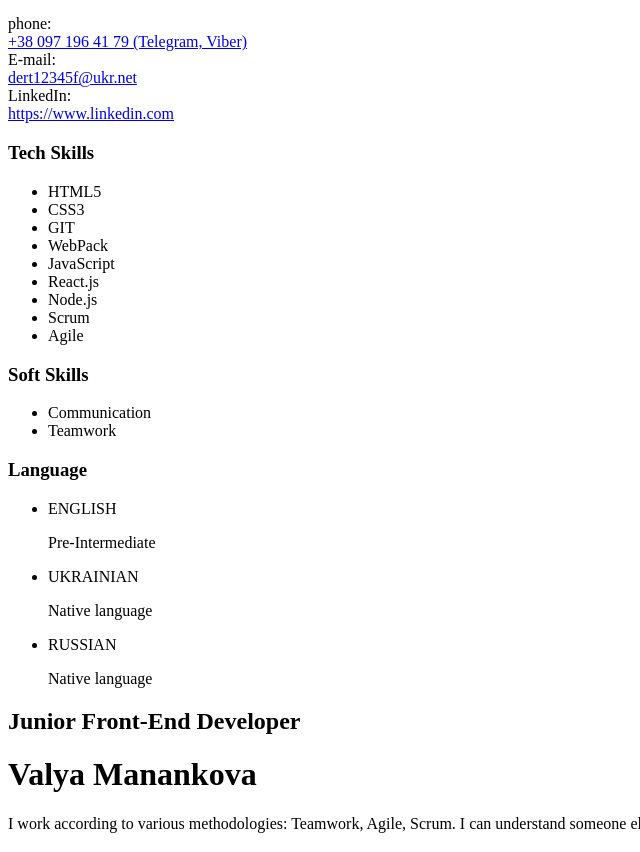
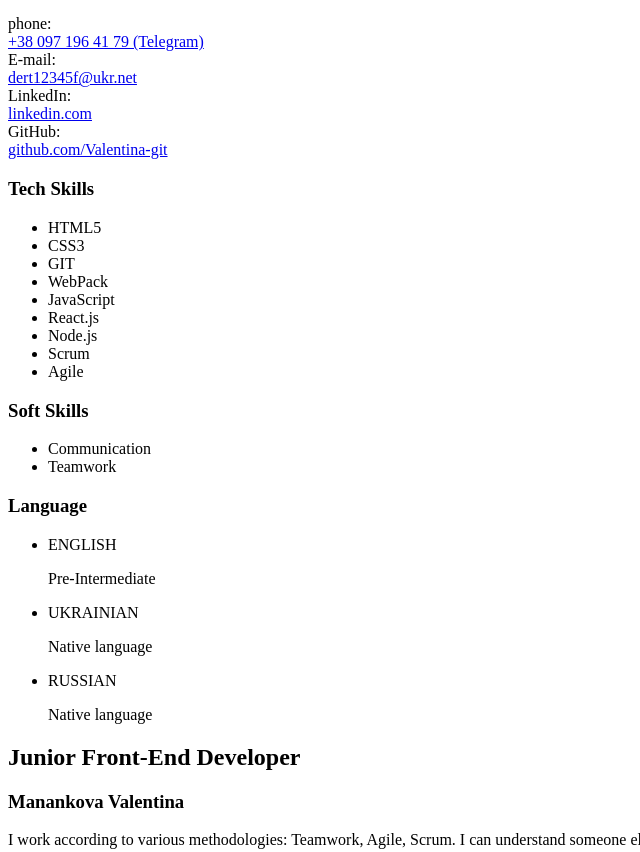
Before and after one commit to Valentina-git/project-resume, a website: page src/index.html in a window 1280 px wide. Shown: the part 381-1233 px from the top of the page, without its empty margins (0-640 px from the left). Drawn offline with Linux system fonts and the light colour scheme.

Commit message:
edit resume

```diff
--- a/src/index.html
+++ b/src/index.html
@@ -24,25 +24,25 @@
         <img class="my-photo" src="./images/Photo.jpg" alt="My photo" />
 
         <!-- contacts container-->
-        <div class="contacts-container">
+        <section class="contacts-container">
           <h3 class="contacts-title">Contacts</h3>
-          <div>
+          <section>
             <span class="contacts-link-type">phone:</span>
             <br />
             <a class="contacts-link" href="tel:+380971964179"
-              >+38 097 196 41 79 (Telegram, Viber)
+              >+38 097 196 41 79 (Telegram)
             </a>
-          </div>
+          </section>
 
-          <div>
+          <section>
             <span class="contacts-link-type">E-mail:</span>
             <br />
             <a class="contacts-link" href="mailto:dert12345f@ukr.net"
               >dert12345f@ukr.net
             </a>
-          </div>
+          </section>
 
-          <div>
+          <section>
             <span class="contacts-link-type">LinkedIn:</span>
             <br />
             <a
@@ -50,12 +50,24 @@
               href="https://www.linkedin.com/in/valentina-manankova-691525207/"
               target="_blank"
               rel="noreferrer noopener"
-              >https://www.linkedin.com
+              >linkedin.com
             </a>
-          </div>
+          </section>
+
+          <section>
+            <span class="contacts-link-type">GitHub:</span>
+            <br />
+            <a
+              class="contacts-link"
+              href="https://github.com/Valentina-git"
+              target="_blank"
+              rel="noreferrer noopener"
+              >github.com/Valentina-git
+            </a>
+          </section>
 
           <!--Tech Skills container-->
-          <div class="tech-Skills-container">
+          <section class="tech-Skills-container">
             <h3 class="tech-Skills-title">Tech Skills</h3>
             <ul>
               <li class="tech-Skills-iten">
@@ -86,10 +98,10 @@
                 <span class="tech-Skills-text">Agile</span>
               </li>
             </ul>
-          </div>
+          </section>
 
           <!--Soft Skills-->
-          <div class="soft-Skills-container">
+          <section class="soft-Skills-container">
             <h3 class="soft-Skills-title">Soft Skills</h3>
             <ul>
               <li class="soft-Skills-iten">
@@ -99,10 +111,10 @@
                 <span class="soft-Skills-text">Teamwork</span>
               </li>
             </ul>
-          </div>
+          </section>
 
           <!-- Language Skills-->
-          <div class="soft-Skills-container">
+          <section class="soft-Skills-container">
             <h3 class="soft-Skills-title">Language</h3>
             <ul>
               <li class="soft-Skills-iten">
@@ -120,26 +132,26 @@
                 <span class="soft-Skills-text"> Native language</span>
               </li>
             </ul>
-          </div>
-        </div>
+          </section>
+        </section>
       </aside>
 
       <!-- about me container-->
-      <div class="about-me-container">
+      <section class="about-me-container">
         <!-- about me main info-->
-        <div class="info-container">
+        <section class="info-container">
           <h2 class="profession">Junior Front-End Developer</h2>
 
-          <h1 class="name">Valya Manankova</h1>
+          <h1 class="name">Manankova Valentina</h1>
           <p class="description">
             I work according to various methodologies: Teamwork, Agile, Scrum. I
             can understand someone else's code and work in a team. Every day I
             learn something new and enjoy what I do.
           </p>
-        </div>
+        </section>
 
         <!-- projects conteiner -->
-        <div class="projects-conteiner">
+        <section class="projects-conteiner">
           <h3 class="about-me-title">Projects</h3>
 
           <ol>
@@ -282,14 +294,14 @@
               </ul>
             </li>
           </ol>
-        </div>
+        </section>
 
         <!-- work experience-->
-        <div>
+        <section>
           <h3 class="about-me-title">Work Experience</h3>
 
           <!-- company 1-->
-          <div>
+          <section>
             <h4 class="profession-title">
               Front-End Developer
               <span class="profession-company">Student GoIT</span>
@@ -307,10 +319,10 @@
               </li>
               <li class="profession-duties-iten">Getting technical English.</li>
             </ul>
-          </div>
+          </section>
 
           <!-- company 2-->
-          <div>
+          <section>
             <h4 class="profession-title">
               Engineer of the 3rd category
 
@@ -333,39 +345,15 @@
                 supervisor, etc.
               </li>
             </ul>
-          </div>
-
-          <!-- company 3-->
-          <!-- <div>
-            <h4 class="profession-title">
-              Manager
-              <span class="profession-company">Roga & Kopyta LLC</span>
-            </h4>
-            <span class="profession-time">
-              June 2014 - February 2015
-              <span class="profession-devider">|</span> Ukraine
-            </span>
-
-            <ul class="profession-duties">
-              <li class="profession-duties-iten">
-                Lorem ipsum dolor sit amet, consectetur adipiscing elit.
-              </li>
-              <li class="profession-duties-iten">
-                Quis ipsum suspendisse ultrices gravida.
-              </li>
-              <li class="profession-duties-iten">
-                Risus commodo viverra maecenas.
-              </li>
-            </ul>
-          </div> -->
-        </div>
+          </section>
+        </section>
 
         <!--Education -->
-        <div>
+        <section>
           <h3 class="about-me-title">Education</h3>
 
           <!-- company 1-->
-          <div>
+          <section>
             <h4 class="profession-title">
               <span class="profession-company">
                 National Technical University "Kharkiv Polytechnic Institute"
@@ -377,7 +365,7 @@
               <span class="profession-devider">|</span> Ukraine
             </span>
 
-            <div>
+            <section>
               <h4 class="profession-title">
                 <span class="profession-company">
                   GoIT - start your career in IT
@@ -388,10 +376,10 @@
                 Septermber 2020 - up to now
                 <span class="profession-devider">|</span> Ukraine
               </span>
-            </div>
-          </div>
-        </div>
-      </div>
+            </section>
+          </section>
+        </section>
+      </section>
     </div>
   </body>
 </html>
```
Also changed, not shown: build/images/Photo.jpg (deleted), build/index.html (deleted), 5 other files.
